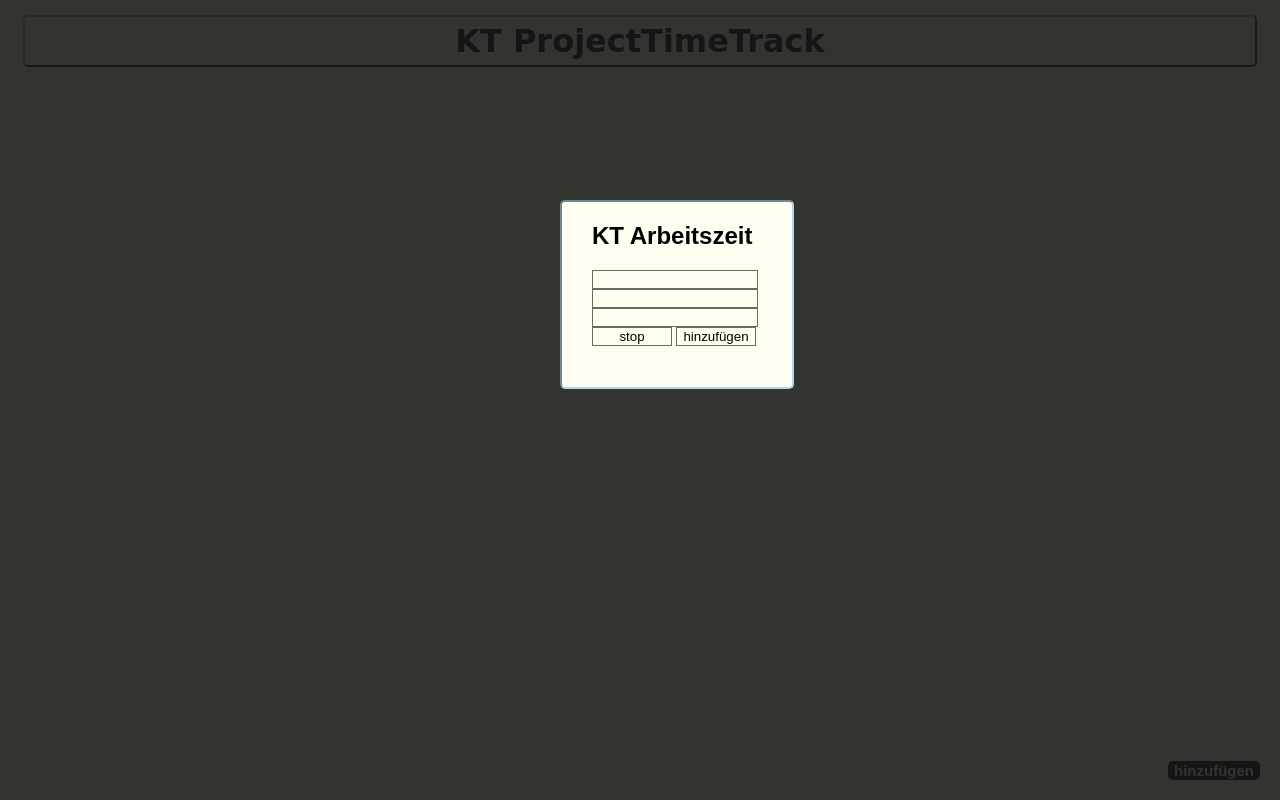
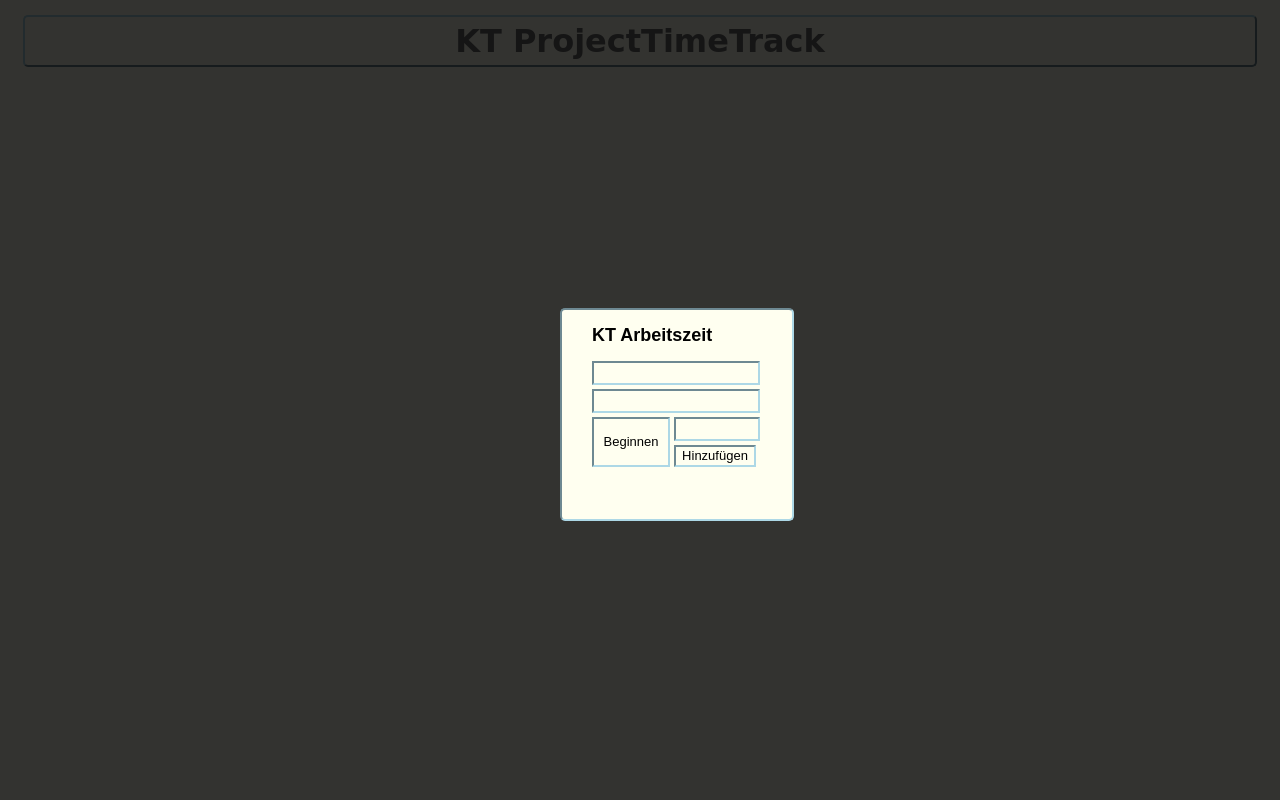
Before and after one commit to HoffmannP/TinyTimeTracker, a PHP site: page /template.html.php in a window 1280 px wide. Run offline with PHP 8.4, Linux system fonts and the light colour scheme.

Commit message:
Checked in v2.0

```diff
--- a/action.js
+++ b/action.js
@@ -5,6 +5,9 @@ $(document).ready(function() {
 	var col = $("#append input[name=collegue]");
 	var prj = $("#append input[name=project]");
 	var min = $("#append input[name=minutes]");
+    var add = $("#append input[name=addWork]");
+	var nam = $("#working input[name=name]");
+	var pro = $("#working input[name=project]");
 	var ifIsEqual = function(equalTo) {
 		return function() {
 			if ($(this).val() == "<"+equalTo+">") {
@@ -16,22 +19,27 @@ $(document).ready(function() {
 	}
     col.keyup(ifIsEqual("Kollege"));
 	prj.keyup(ifIsEqual("Projekt"));
+/*
 	$("body").keyup(function(e) {
 		if (e.keyCode == '13') {
-			$("#append input[name=submit]").click();
+		    if ($("#append").css("display") == "none") {
+			    $("#worker input[name=start]").click();
+			} else {
+			    $("#append input[name=submit]").click();
+			}
 		}
 	});
-    var stp = $("#append input[name=stop]");
+*/
 	var successFunc = function() {
 		overlay.hide();
-		$("table#time").load("index.php", {"table": ""}, afterTimeTableLoad);
+		$("#time").load("index.php", {"table": ""}, afterTimeTableLoad);
 	}
 	var sendFunc = function() {
-		if (col.val() == "<Kollege>") {
+		if ((col.val() == "<Kollege>") || (col.val() == "")) {
 			alert("Bitte den Kollegen angeben");
 			return;
 		}
-		if (col.val() == "<Projekt>") {
+		if ((prj.val() == "<Projekt>") || (prf.val() == "")) {
 			alert("Bitte das Projekt angeben");
 			return;
 		}
@@ -46,46 +54,35 @@ $(document).ready(function() {
 			"success": successFunc
 		});
 	}
-	$("#append input[name=submit]").click(sendFunc);
 	var clickFunc = function() {
 		min.val("0:00");
+		var highlight;
 		if ($(this).hasClass("free")) {
 			col.val("<Kollege>").css(defaultCSS);
 			prj.val("<Projekt>").css(defaultCSS);
+			highlight = col;
 		} else if ($(this).hasClass("newCollegue")) {
 			col.val("<Kollege>").css(defaultCSS);
 			prj.val($(this).parent().parent().children(":first").text()).css(normalCSS);
+			highlight = col;
+		} else if ($(this).hasClass("named")) {
+			col.val($(this).val()).css(normalCSS);
+			prj.val("<Projekt>").focus().css(defaultCSS);
+			highlight = prj;
 		} else {
 			col.val($(this).val().split(",")[0]).css(normalCSS);
 			prj.val($(this).parent().parent().children(":first").text()).change().css(normalCSS);
+			highlight = $("#append input[name=addWork]");
 		}
 		overlay.show();
-		startInc();
+		highlight.focus().select();
 	}
-	var afterTimeTableLoad = function() {
-		$("input.addTime").click(clickFunc);
-		$("#filter").click(function() {
-			var filter = window.prompt("FilterPrefix");
-			$("table#time").load("index.php", {"table": filter}, afterTimeTableLoad);
-		});
-	}
-	var successRecord = function(data) {
-		if (data.substr(0, "Duplicate entry".length) == "Duplicate entry") {
-			$("#working input[name=name]").val("<Kollege>").css(defaultCSS);
-			alert("Dieser Kollege arbeitet bereits,\nhier kann sich keiner zweiteilen!");
-			return;
-		}
-		if (data.substr(0, "Added ".length) == "Added") {
-			$("table#time").load("index.php", {"table": ""}, afterTimeTableLoad);
-		}
-		$("table#working").load("index.php", {"working": ""}, afterWorkerTableLoad);
-	}
-	var startRecord = function() {
-		if ($("#working input[name=name]").val() == "<Kollege>") {
+	var addWorker = function() {
+		if ((col.val() == "<Kollege>") || (col.val() == "")) {
 			alert("Bitte den Kollegen angeben");
 			return;
 		}
-		if ($("#working input[name=project]").val() == "<Projekt>") {
+		if ((prj.val() == "<Projekt>") || (prj.val() == "")) {
 			alert("Bitte das Projekt angeben");
 			return;
 		}
@@ -93,8 +90,50 @@ $(document).ready(function() {
 			"url": "index.php",
 			"type": "POST",
 			"data": {
-				"collegue": $("#working input[name=name]").val(),
-				"project":  $("#working input[name=project]").val(),
+				"collegue": col.val(),
+				"project":  prj.val(),
+				"start":    "now"
+			},
+			"success": successRecord
+		});
+		overlay.hide();
+	}
+	var afterTimeTableLoad = function() {
+		$("input.addTime").click(clickFunc);
+		$("#filter").click(function() {
+			var filter = window.prompt("FilterPrefix");
+			if (filter === null) {
+				return;
+			}
+			$("#time").load("index.php", {"table": filter}, afterTimeTableLoad);
+		});
+	}
+	var successRecord = function(data) {
+		if (data.substr(0, "Duplicate entry".length) == "Duplicate entry") {
+			nam.val("<Kollege>").css(defaultCSS);
+			alert("Dieser Kollege arbeitet bereits,\nhier kann sich keiner zweiteilen!");
+			return;
+		}
+		if (data.substr(0, "Added ".length) == "Added ") {
+			$("#time").load("index.php", {"table": ""}, afterTimeTableLoad);
+		}
+		$("#working").load("index.php", {"working": ""}, afterWorkerTableLoad);
+	}
+	var startRecord = function() {
+		if ((nam.val() == "<Kollege>") || (nam.val() == "")) {
+			alert("Bitte den Kollegen angeben");
+			return;
+		}
+		if ((pro.val() == "<Projekt>") || (pro.val() == "")) {
+			alert("Bitte das Projekt angeben");
+			return;
+		}
+		$.ajax({
+			"url": "index.php",
+			"type": "POST",
+			"data": {
+				"collegue": nam.val(),
+				"project":  pro.val(),
 				"start":    "now"
 			},
 			"success": successRecord
@@ -106,20 +145,31 @@ $(document).ready(function() {
 			"type": "POST",
 			"data": {
 				"collegue": button.parent().parent().children("td:first").text(),
-				"project":  doparam
+				"whatDo":  doparam
 			},
 			"success": successRecord
 		});
 	}
 	var afterWorkerTableLoad = function() {
-		$("#working input[name=name]").css(defaultCSS).keyup(ifIsEqual("Kollege"));
-		$("#working input[name=project]").css(defaultCSS).keyup(ifIsEqual("Projekt"));
+		nam = $("#working input[name=name]").css(defaultCSS).keyup(ifIsEqual("Kollege"));
+		pro = $("#working input[name=project]").css(defaultCSS).keyup(ifIsEqual("Projekt"));
 		$("#working input.start").click(startRecord);
 		$("#working input.abort").click(function(){endRecord($(this), "abort");});
 		$("#working input.save" ).click(function(){endRecord($(this), "save");});
+		$("#working input[type=text]").click(function() {
+			$(this).focus()
+			$(this).select();
+		});
 	}
-    $("table#time").load("index.php", {"table": ""}, afterTimeTableLoad);
-    $("table#working").load("index.php", {"working": ""}, afterWorkerTableLoad);
+	$("#append input[type=text]").click(function(event) {
+		$(this).focus()
+		$(this).select();
+	});
+    $("#time").load("index.php", {"table": ""}, afterTimeTableLoad);
+    $("#working").load("index.php", {"working": ""}, afterWorkerTableLoad);
+    $("#collegues").load("index.php", {"collegues": ""}, afterTimeTableLoad);
+	$("#append input[name=submit]").click(sendFunc);
+	$("#append input[name=addWork]").click(addWorker);
 	$("#shaddow").click(function() {
 		overlay.hide();
 	});
--- a/look.css
+++ b/look.css
@@ -41,21 +41,27 @@ td+td+td {
 }
 span#filter {
   color: Blue;
-  padding-top: 0px;
-  border-top: 2px outset Blue;
 }
-input.addTime {
+input.addTime, #working input[type=button] {
   font-size: 15px;
   border: 2px LightBlue outset;
-  background-color: Ivory;
+  background-color: #EEEEE0;
   border-radius: 5px;
 }
-input.addTime.free {
+tr.even input.addTime, #working tr.even input[type=button] {
+  background-color: Ivory;
+}
+div#collegues {
+  position: absolute;
+  bottom: 20px;
+  width: 96%;
+  right: 2%;
+  text-align: right;
+}
+input.addTime.free, input.addTime.named {
   border-style: none;
   font-weight: bold;
-  position: absolute;
-  bottom: 20px;
-  right: 20px;
+  margin-left: 5px;
   background-color: DimGrey;
   color: Ivory;
 }
@@ -71,24 +77,58 @@ input.addTime.free {
 #append {
   position: absolute;
   width: 200px;
-  height: 160px;
+  height: 184px;
   left: 50%;
   margin-left: -80px;
   top: 50%;
-  margin-top: -200px;
+  margin-top: -92px;
   background-color: Ivory;
   border: 2px inset LightBlue;
   border-radius: 5px;
   padding: 0 0 25px 30px;
+  font-size: 12px;
 }
 #append h2 {
   font-family: sans-serif;
 }
 #append input {
+  height: 18px;
+  margin-bottom: 4px;
   background-color: Ivory;
-  border: 1px solid DimGrey;
+  border: 2px inset LightBlue;
   width: 160px;
+  font-size: 15px;
 }
-#append input[type=button] {
+#append input[type=button]{
+  border-color: LightBlue;
+  font-size: 13px;
+}
+#append input[name=addWork] {
+  width: 78px;
+  height: 50px;
+  float: left;
+}
+#append input[name=submit] {
+  margin-left: 4px;
+  width: 82px;
+  height: 22px;
+}
+#append input[name=minutes] {
+  margin-left: 4px;
+  width: 78px;
+}
+
+#working {
+  position: absolute;
+  left: 50%;
+  bottom: 100px;
+  margin-left: -200px;
+  width: 400px;
+}
+#working td, #working td input[type=text] {
+  width: 100px;
+}
+#working td+td+td+td {
   width: 80px;
+  text-align: center;
 }
--- a/template.html.php
+++ b/template.html.php
@@ -13,15 +13,16 @@
 	</table>
 	<table id="working">
 	</table>
-	<input class="addTime free" type="button" value="hinzufügen" />
+	<div id="collegues">
+    </div>
 	<div id="shaddow"></div>
 	<div id="append">
 	  <h2>KT Arbeitszeit</h2>
-	  <input name="collegue" type="input"  value="" />
-	  <input name="project"  type="input"  value="" />
-	  <input name="minutes"  type="input"  value="" />
-	  <input name="stop"     type="button" value="stop" />
-	  <input name="submit"   type="button" value="hinzufügen" />
+	  <input name="collegue" tabindex="1" type="text"   value="" />
+	  <input name="project"  tabindex="2" type="text"   value="" />
+	  <input name="addWork"  type="button" value="Beginnen" />
+	  <input name="minutes"  tabindex="3" type="text"   value="" />
+	  <input name="submit"   type="button" value="Hinzufügen" />
 	</div>
   </body>
 </html>
--- a/template.timetable.php
+++ b/template.timetable.php
@@ -16,5 +16,5 @@
 	<tr class="sum">
 	  <td>Total</td>
 	  <td></td>
-      <td><?php echo MinutesToTime($Minutes[null][null]); ?></td>
+      <td><?php if ($Minutes !== false) {echo MinutesToTime($Minutes[null][null]);} ?></td>
 	</tr>
```
Also changed, not shown: index.php (+41 -11 lines), template.working.php (+7 -7 lines).
